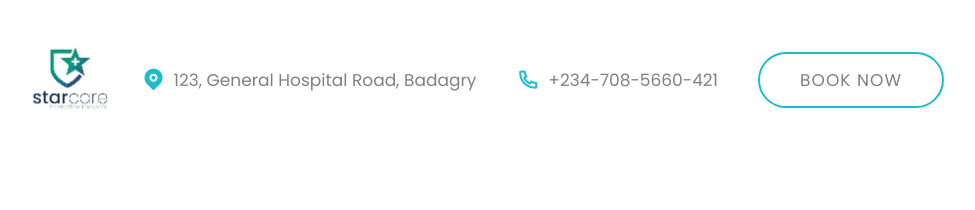
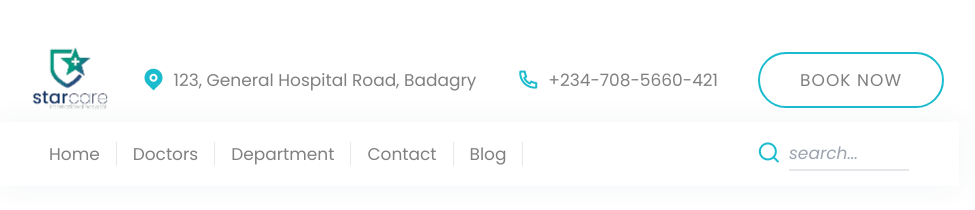
Before and after one commit to Cleve-keem/star_care, a website: page build/index.html in a window 1280 px wide. Shown: the whole page, without its empty margins (161-1136 px from the left). Drawn offline with nearby package versions, Linux system fonts and the light colour scheme.

Commit message:
uploading

```diff
--- a/build/index.html
+++ b/build/index.html
@@ -16,6 +16,7 @@
     <title>Starcare</title>
 </head>
 <body>
+    <!-- header section -->
     <header class="py-6 lg:pt-6 lg:pb-14">
         <section class="container mx-auto flex flex-col lg:relative lg:flex-row lg:justify-between">
             <div class="flex justify-center lg:justify-normal">
@@ -101,16 +102,59 @@
                                 id="search-input"
                                 type="text"
                                 placeholder="search..."
-                                class="w-[150px] placeholder:italic outline-none border-b-2 hover:border-accent focus:border-b-2 focus:border-accent px-2">
+                                class="w-[150px] placeholder:italic outline-none border-b-2 hover:border-accent focus:border-b-2 focus:border-accent px-2"
+                            >
                         </form>
                     </div>
+                </nav>
+                <!-- Desktop Nav -->
+                <nav
+                    class="bg-white w-full h-16 left-0 -bottom-[50px] shadow-custom1 px-[50px] absolute hidden lg:flex lg:justify-between lg:items-center"
+                >
+                    <!-- list -->
+                    <ul class="flex gap-x-4">
+                        <li>
+                            <a
+                                href="#" class="border-r pr-4 text-secondary hover:text-accent">Home
+                            </a>
+                        </li>
+                        <li>
+                            <a
+                                href="#" class="border-r pr-4 text-secondary hover:text-accent">Doctors
+                            </a>
+                        </li>
+                        <li>
+                            <a
+                                href="#" class="border-r pr-4 text-secondary hover:text-accent">Department
+                            </a>
+                        </li>
+                        <li>
+                            <a
+                                href="#" class="border-r pr-4 text-secondary hover:text-accent">Contact
+                            </a>
+                        </li>
+                        <li>
+                            <a
+                                href="#" class="border-r pr-4 text-secondary hover:text-accent">Blog
+                            </a>
+                        </li>
+                    </ul>
+                    <!-- form -->
+                    <form class="relative flex gap-x-2">
+                        <label for="search-input">
+                            <i class="ri-search-line text-accent text-2xl flex justify-center items-center"></i>
+                        </label>
+                        <input
+                            id="search-input"
+                            type="text"
+                            placeholder="search..."
+                            class="outline-none border-b-2 w-[120px] hover:border-b-2 hover:border-accent focus:border-b-2 focus:w-[150px] focus:border-accent transition-all duration-500 placeholder:italic"
+                        >
+                    </form>
                 </nav>
             </div>
         </section>
     </header>
-
-
-
 
 
     <!-- SCRIPTS -->
```
Also changed, not shown: build/css/style.css.
